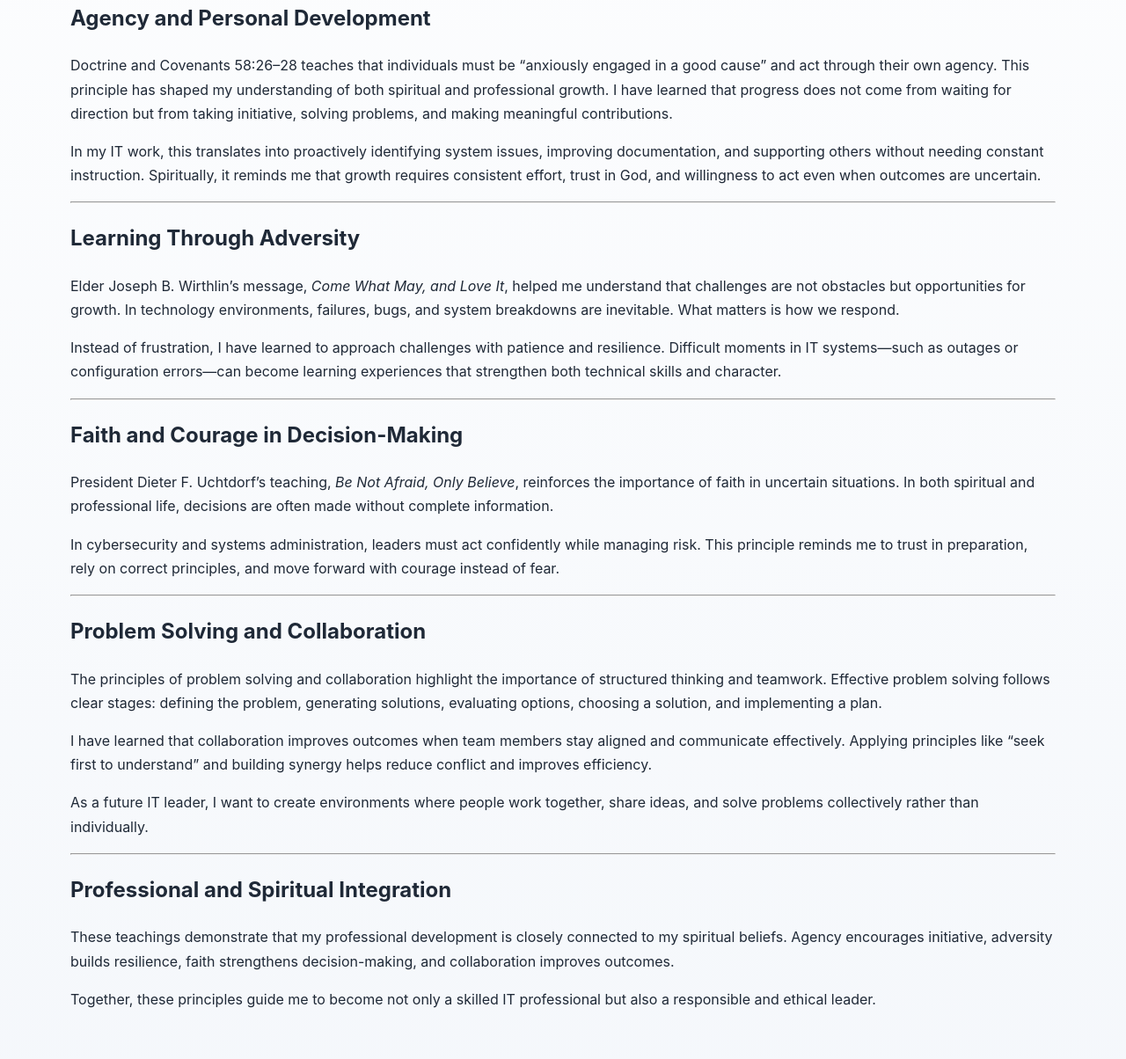
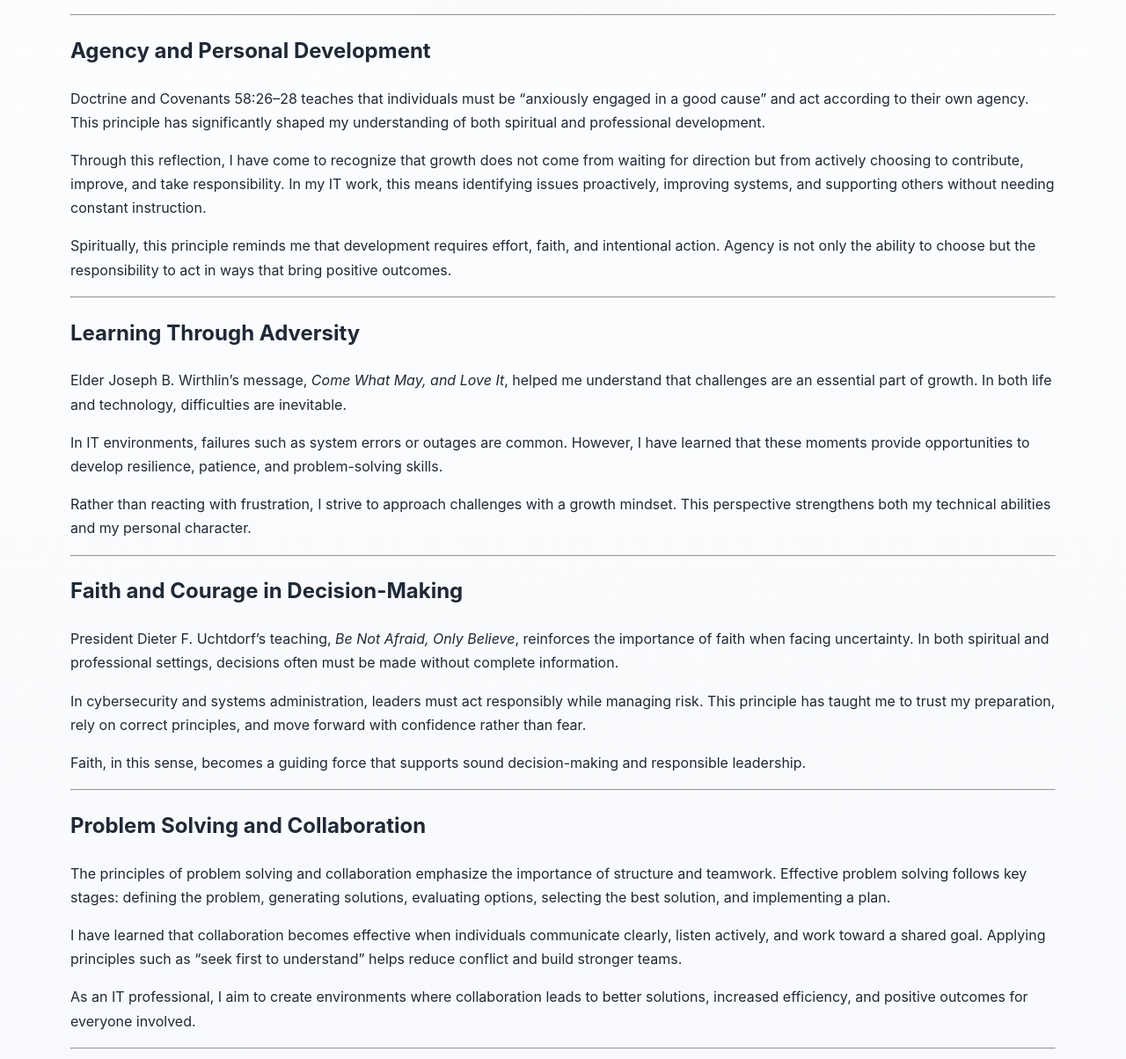
Before and after one commit to guychel20/charmantnkenzo.github.io, a Jekyll site: the page built from spiritual/expansion-week4.md, in a window 1280 px wide and 1400 px high, scrolled down 520 px. Shown: the part 196-1400 px from the top of the window at 88% size. Built offline with Jekyll 4.4.1, drawn with Linux system fonts in a browser that asks for light colours; some of the changed text lies outside the part shown.

Commit message:
Upgrade expansion page and add video reflection

```diff
--- a/spiritual/expansion-week4.md
+++ b/spiritual/expansion-week4.md
@@ -9,53 +9,74 @@ permalink: /spiritual/expansion/
 <h2>🎥 Video Reflection</h2>
 
 <p>
-This video presents my personal insights on agency, spiritual growth, and professional development.
+This video presents my personal insights on agency, spiritual growth, and how these principles influence my professional development in Information Technology.
 </p>
 
 <iframe width="100%" height="400"
-  src="https://youtu.be/ONmpIk-LwOQ?si=iwbkkRHs20pyzde3"
-  title="A7S - Eyes On Me (Official Music Video)"
+  src="https://youtu.be/9V8IKD2ZC_g"
+  title="Video Reflection"
   frameborder="0"
   allow="accelerometer; autoplay; clipboard-write; encrypted-media; gyroscope; picture-in-picture"
   allowfullscreen>
 </iframe>
 
+---
+
 ## Agency and Personal Development
 
-Doctrine and Covenants 58:26–28 teaches that individuals must be “anxiously engaged in a good cause” and act through their own agency. This principle has shaped my understanding of both spiritual and professional growth. I have learned that progress does not come from waiting for direction but from taking initiative, solving problems, and making meaningful contributions.
+Doctrine and Covenants 58:26–28 teaches that individuals must be “anxiously engaged in a good cause” and act according to their own agency. This principle has significantly shaped my understanding of both spiritual and professional development.
 
-In my IT work, this translates into proactively identifying system issues, improving documentation, and supporting others without needing constant instruction. Spiritually, it reminds me that growth requires consistent effort, trust in God, and willingness to act even when outcomes are uncertain.
+Through this reflection, I have come to recognize that growth does not come from waiting for direction but from actively choosing to contribute, improve, and take responsibility. In my IT work, this means identifying issues proactively, improving systems, and supporting others without needing constant instruction.
+
+Spiritually, this principle reminds me that development requires effort, faith, and intentional action. Agency is not only the ability to choose but the responsibility to act in ways that bring positive outcomes.
 
 ---
 
 ## Learning Through Adversity
 
-Elder Joseph B. Wirthlin’s message, *Come What May, and Love It*, helped me understand that challenges are not obstacles but opportunities for growth. In technology environments, failures, bugs, and system breakdowns are inevitable. What matters is how we respond.
+Elder Joseph B. Wirthlin’s message, *Come What May, and Love It*, helped me understand that challenges are an essential part of growth. In both life and technology, difficulties are inevitable.
 
-Instead of frustration, I have learned to approach challenges with patience and resilience. Difficult moments in IT systems—such as outages or configuration errors—can become learning experiences that strengthen both technical skills and character.
+In IT environments, failures such as system errors or outages are common. However, I have learned that these moments provide opportunities to develop resilience, patience, and problem-solving skills.
+
+Rather than reacting with frustration, I strive to approach challenges with a growth mindset. This perspective strengthens both my technical abilities and my personal character.
 
 ---
 
 ## Faith and Courage in Decision-Making
 
-President Dieter F. Uchtdorf’s teaching, *Be Not Afraid, Only Believe*, reinforces the importance of faith in uncertain situations. In both spiritual and professional life, decisions are often made without complete information.
+President Dieter F. Uchtdorf’s teaching, *Be Not Afraid, Only Believe*, reinforces the importance of faith when facing uncertainty. In both spiritual and professional settings, decisions often must be made without complete information.
 
-In cybersecurity and systems administration, leaders must act confidently while managing risk. This principle reminds me to trust in preparation, rely on correct principles, and move forward with courage instead of fear.
+In cybersecurity and systems administration, leaders must act responsibly while managing risk. This principle has taught me to trust my preparation, rely on correct principles, and move forward with confidence rather than fear.
+
+Faith, in this sense, becomes a guiding force that supports sound decision-making and responsible leadership.
 
 ---
 
 ## Problem Solving and Collaboration
 
-The principles of problem solving and collaboration highlight the importance of structured thinking and teamwork. Effective problem solving follows clear stages: defining the problem, generating solutions, evaluating options, choosing a solution, and implementing a plan.
+The principles of problem solving and collaboration emphasize the importance of structure and teamwork. Effective problem solving follows key stages: defining the problem, generating solutions, evaluating options, selecting the best solution, and implementing a plan.
 
-I have learned that collaboration improves outcomes when team members stay aligned and communicate effectively. Applying principles like “seek first to understand” and building synergy helps reduce conflict and improves efficiency.
+I have learned that collaboration becomes effective when individuals communicate clearly, listen actively, and work toward a shared goal. Applying principles such as “seek first to understand” helps reduce conflict and build stronger teams.
 
-As a future IT leader, I want to create environments where people work together, share ideas, and solve problems collectively rather than individually.
+As an IT professional, I aim to create environments where collaboration leads to better solutions, increased efficiency, and positive outcomes for everyone involved.
 
 ---
 
-## Professional and Spiritual Integration
+## Professional and Spiritual Alignment
 
-These teachings demonstrate that my professional development is closely connected to my spiritual beliefs. Agency encourages initiative, adversity builds resilience, faith strengthens decision-making, and collaboration improves outcomes.
+This reflection has helped me clearly see how my professional competencies align with my spiritual beliefs.
 
-Together, these principles guide me to become not only a skilled IT professional but also a responsible and ethical leader.
+- Problem solving reflects agency and initiative
+- Cybersecurity reflects responsibility and integrity
+- Documentation reflects stewardship and accountability
+- Collaboration reflects service, humility, and unity
+
+These connections demonstrate that my professional work is not separate from my spiritual identity. Instead, my career becomes a way to live out my beliefs through action, service, and ethical decision-making.
+
+---
+
+## Conclusion
+
+This week has deepened my understanding that true growth comes from acting with purpose, learning from challenges, and aligning my actions with my beliefs.
+
+By applying these principles, I strive to become not only a competent IT professional but also a responsible, ethical, and service-oriented leader.
```
